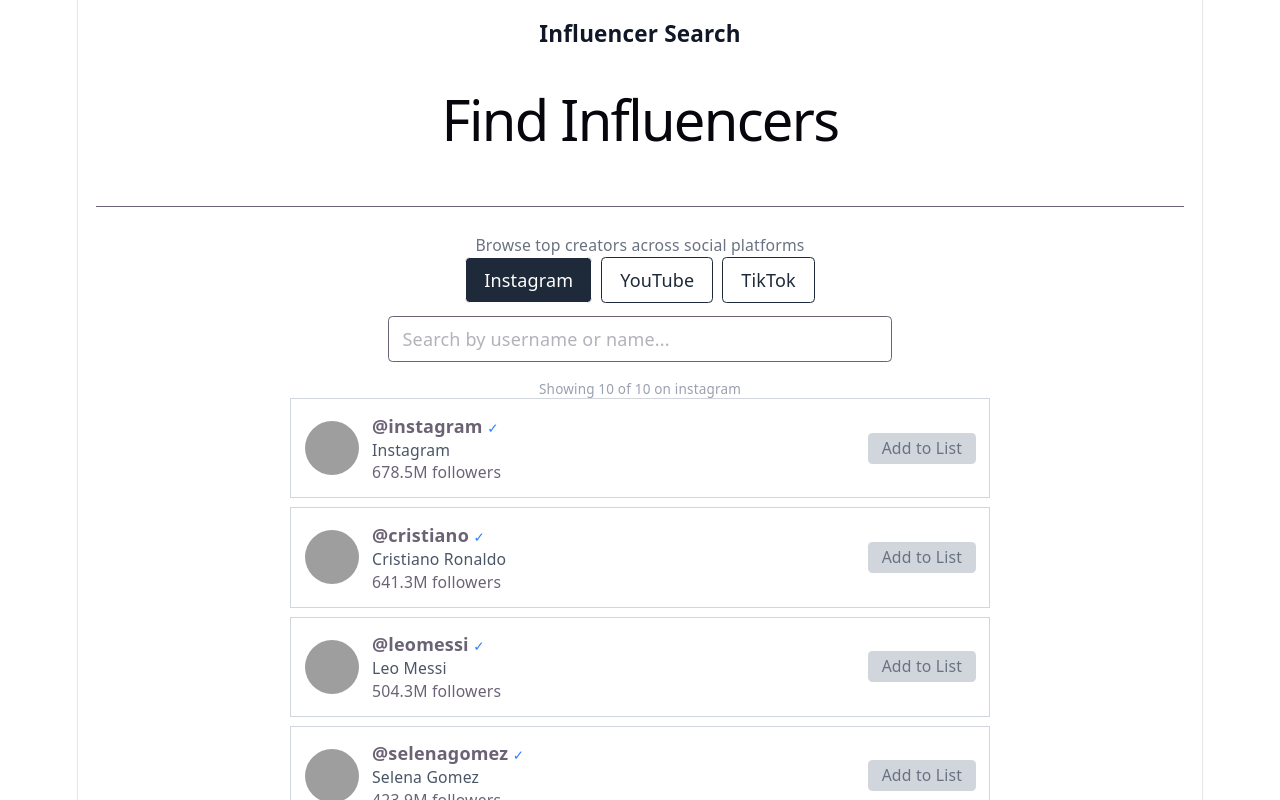
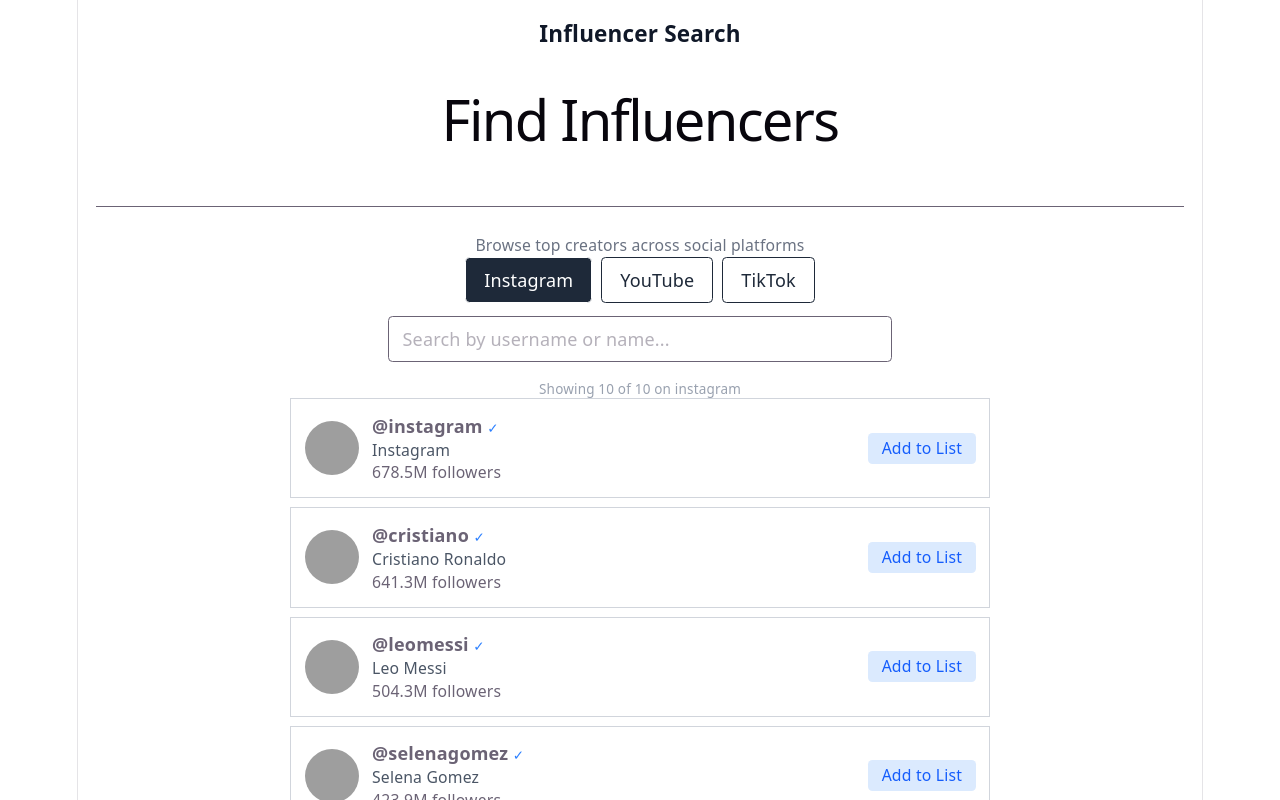
Before and after one commit to 13sanni/vibe-coder-assignment-main, a React (Vite) app: page / in a window 1280 px wide. Shown: the top 800 px of the page. Built offline with nearby package versions, Linux system fonts and the light colour scheme; grey boxes are pictures that could not be loaded.

Commit message:
Connected the disabled "Add to List" button in ProfileCard.tsx to the Zustand store, so clicking it now actually adds the profile to the selected list (or removes it if already added), with the button text and color changing accordingly.

```diff
--- a/src/components/ProfileCard.tsx
+++ b/src/components/ProfileCard.tsx
@@ -1,6 +1,7 @@
 import { useNavigate } from "react-router-dom";
 import type { Platform, UserProfileSummary } from "@/types";
 import { formatFollowers } from "@/utils/formatters";
+import { useListStore } from "@/store/useListStore";
 import { VerifiedBadge } from "./VerifiedBadge";
 
 interface ProfileCardProps {
@@ -19,6 +20,8 @@
   onProfileClick,
 }: ProfileCardProps) {
   const navigate = useNavigate();
+  const { addProfile, removeProfile, isInList } = useListStore();
+  const added = isInList(profile.user_id);
 
   const handleClick = () => {
     if (onProfileClick) onProfileClick(profile.username);
@@ -42,11 +45,21 @@
       </div>
       {/* TODO: candidates must implement Add to List feature */}
       <button
-        disabled
-        className="px-3 py-1 bg-gray-300 text-gray-500 text-sm rounded cursor-not-allowed"
-        onClick={(e) => e.stopPropagation()}
+        className={`px-3 py-1 text-sm rounded ${
+          added
+            ? "bg-red-100 text-red-600 hover:bg-red-200"
+            : "bg-blue-100 text-blue-600 hover:bg-blue-200"
+        }`}
+        onClick={(e) => {
+          e.stopPropagation();
+          if (added) {
+            removeProfile(profile.user_id);
+          } else {
+            addProfile(profile, platform);
+          }
+        }}
       >
-        Add to List
+        {added ? "Remove" : "Add to List"}
       </button>
     </div>
   );
```
